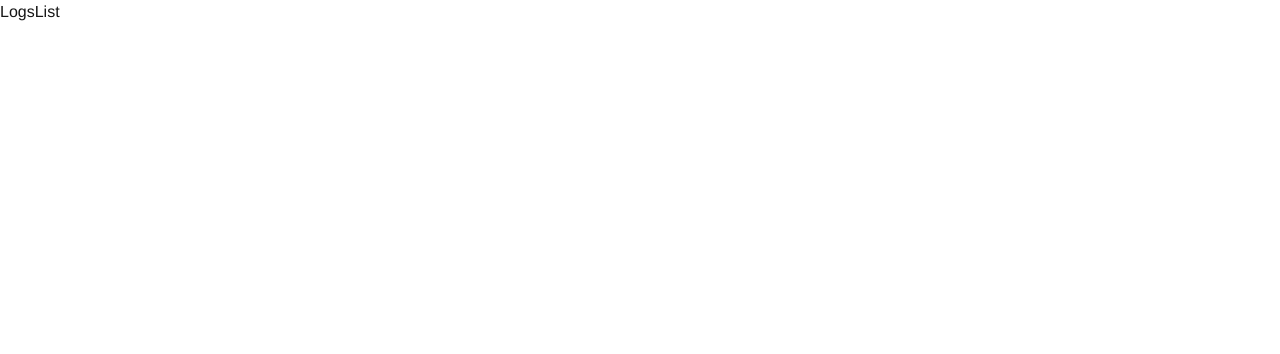
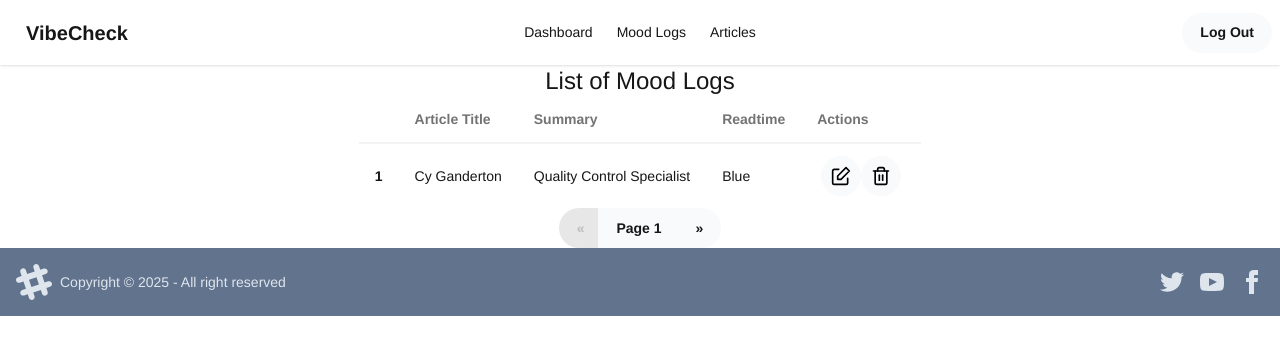
Before and after one commit to stmcpeters/VibeCheck, a React (Vite) app in the folder client/: page /logs in a window 1280 px wide. Shown: the top 354 px of the page. Built offline with nearby package versions, Linux system fonts and the light colour scheme.

Commit message:
refactor LogsList component structure to include NavBar and Footer; add pagination layout

```diff
--- a/client/src/pages/LogsList.jsx
+++ b/client/src/pages/LogsList.jsx
@@ -1,8 +1,25 @@
 // Displays paginated list of previous mood entries with search and filter options
 import React from 'react'
+import NavBar from '../components/NavBar'
+import Footer from '../components/Footer'
+import LogEntry from '../components/LogEntry'
 
 export default function LogsList() {
   return (
-    <div>LogsList</div>
+    <>
+      <NavBar />
+      <div className='place-items-center'>
+        <div className='grow text-2xl'>List of Mood Logs</div>
+        <LogEntry />
+        {/* pagination */}
+        <div className="join">
+          <button className="join-item btn btn-disabled">«</button>
+          <button className="join-item btn">Page 1</button>
+          <button className="join-item btn">»</button>
+        </div>
+        {/* end of pagination */}
+      </div>
+      <Footer />
+    </>
   )
 }
```
